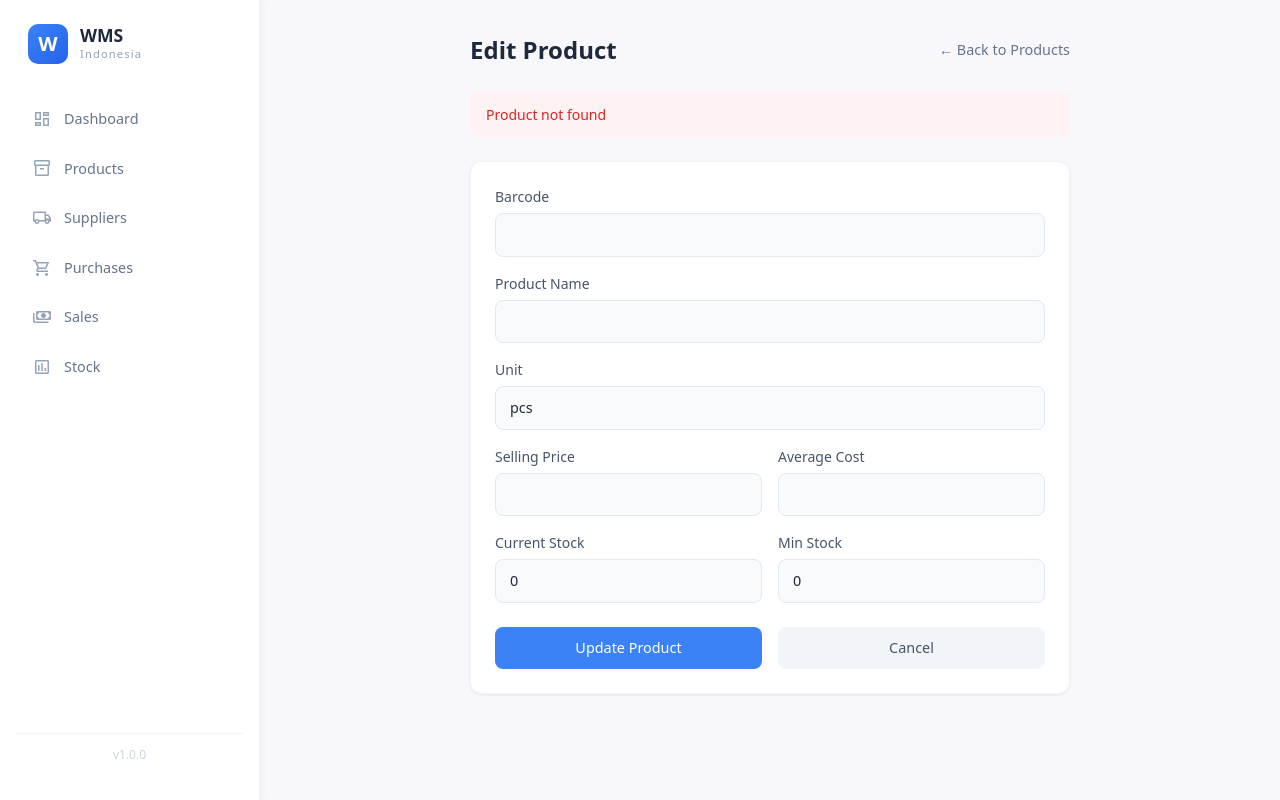
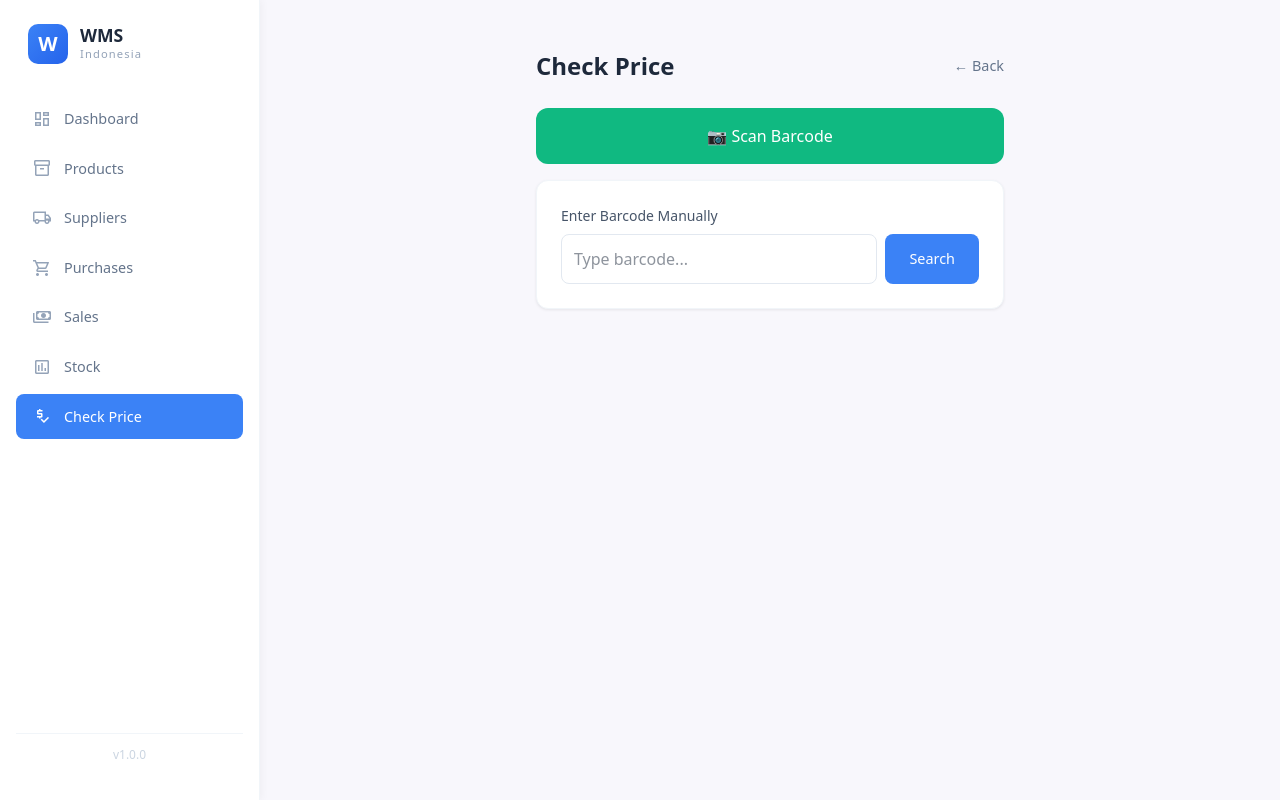
Before and after one commit to sigitsigatechnologies/wms-indonesia, a Next.js app: page /products/check-price in a window 1280 px wide. Built offline with nearby package versions, Linux system fonts and the light colour scheme; no server answers; the database is empty.

Commit message:
add check price menu with barcode scanner

```diff
--- /dev/null
+++ b/app/products/check-price/page.tsx
@@ -0,0 +1,268 @@
+'use client'
+
+import { useState, useRef, useEffect } from 'react'
+import Link from 'next/link'
+import { Html5Qrcode } from 'html5-qrcode'
+
+interface Product {
+  id: string
+  barcode: string
+  name: string
+  unit: string
+  sellingPrice: string
+  averageCost: string
+  currentStock: string
+}
+
+export default function CheckPricePage() {
+  const [barcode, setBarcode] = useState('')
+  const [product, setProduct] = useState<Product | null>(null)
+  const [loading, setLoading] = useState(false)
+  const [error, setError] = useState('')
+  const [scanning, setScanning] = useState(false)
+  const scannerRef = useRef<Html5Qrcode | null>(null)
+
+  async function searchProduct() {
+    if (!barcode.trim()) return
+
+    setLoading(true)
+    setError('')
+    setProduct(null)
+
+    try {
+      const res = await fetch(`/api/products?barcode=${encodeURIComponent(barcode)}`)
+      const data = await res.json()
+
+      if (data && data.length > 0) {
+        setProduct(data[0])
+      } else {
+        setError('Product not found')
+      }
+    } catch (err) {
+      setError('Error searching product')
+    } finally {
+      setLoading(false)
+    }
+  }
+
+  function handleKeyDown(e: React.KeyboardEvent) {
+    if (e.key === 'Enter') {
+      searchProduct()
+    }
+  }
+
+  // Scanner functions
+  const startScanner = async () => {
+    setScanning(true)
+    setError('')
+
+    try {
+      const scannerId = 'price-scanner'
+      scannerRef.current = new Html5Qrcode(scannerId)
+
+      const config = {
+        fps: 10,
+        qrbox: { width: 250, height: 150 },
+        aspectRatio: 1.333,
+        videoConstraints: {
+          width: { min: 640, ideal: 1280 },
+          height: { min: 480, ideal: 720 },
+          facingMode: 'environment'
+        }
+      }
+
+      const cameras = await Html5Qrcode.getCameras()
+      if (cameras && cameras.length > 0) {
+        await scannerRef.current.start(
+          cameras[0].id,
+          config,
+          (decodedText: string) => {
+            setBarcode(decodedText)
+            stopScanner()
+            searchProduct()
+          },
+          () => {}
+        )
+      } else {
+        setError('No camera found')
+        setScanning(false)
+      }
+    } catch (e: any) {
+      setError(e.message || 'Scanner error')
+      setScanning(false)
+    }
+  }
+
+  const stopScanner = async () => {
+    if (scannerRef.current) {
+      try {
+        await scannerRef.current.stop()
+        scannerRef.current.clear()
+      } catch (e) {}
+      scannerRef.current = null
+    }
+    setScanning(false)
+  }
+
+  useEffect(() => {
+    return () => {
+      stopScanner()
+    }
+  }, [])
+
+  return (
+    <div style={{ maxWidth: '500px', margin: '0 auto', padding: '1rem' }}>
+      <div style={{ display: 'flex', justifyContent: 'space-between', alignItems: 'center', marginBottom: '1.5rem' }}>
+        <h2 style={{ margin: 0, color: '#1e293b', fontSize: '1.5rem', fontWeight: '600' }}>Check Price</h2>
+        <Link href="/" style={{ color: '#64748b', textDecoration: 'none', fontSize: '0.9rem' }}>
+          ← Back
+        </Link>
+      </div>
+
+      {/* Scanner Area */}
+      {scanning ? (
+        <div style={{
+          backgroundColor: '#1e293b',
+          borderRadius: '12px',
+          padding: '1rem',
+          marginBottom: '1rem',
+        }}>
+          <div style={{ display: 'flex', justifyContent: 'space-between', alignItems: 'center', marginBottom: '0.5rem' }}>
+            <p style={{ margin: 0, color: 'white', fontSize: '0.875rem' }}>Scanning...</p>
+            <button
+              onClick={stopScanner}
+              style={{
+                padding: '0.25rem 0.5rem',
+                backgroundColor: '#ef4444',
+                color: 'white',
+                border: 'none',
+                borderRadius: '4px',
+                cursor: 'pointer',
+                fontSize: '0.75rem',
+              }}
+            >
+              Cancel
+            </button>
+          </div>
+          <div id="price-scanner" style={{ borderRadius: '8px', overflow: 'hidden' }} />
+        </div>
+      ) : (
+        <button
+          onClick={startScanner}
+          style={{
+            width: '100%',
+            padding: '1rem',
+            backgroundColor: '#10b981',
+            color: 'white',
+            border: 'none',
+            borderRadius: '12px',
+            cursor: 'pointer',
+            fontSize: '1rem',
+            fontWeight: '500',
+            marginBottom: '1rem',
+            display: 'flex',
+            alignItems: 'center',
+            justifyContent: 'center',
+            gap: '0.5rem',
+          }}
+        >
+          📷 Scan Barcode
+        </button>
+      )}
+
+      {/* Manual Input */}
+      <div style={{
+        backgroundColor: 'white',
+        borderRadius: '12px',
+        padding: '1.5rem',
+        boxShadow: '0 1px 3px rgba(0,0,0,0.08)',
+        border: '1px solid #f1f5f9',
+      }}>
+        <label style={{ display: 'block', fontSize: '0.875rem', fontWeight: '500', color: '#475569', marginBottom: '0.5rem' }}>
+          Enter Barcode Manually
+        </label>
+        <div style={{ display: 'flex', gap: '0.5rem' }}>
+          <input
+            type="text"
+            value={barcode}
+            onChange={(e) => setBarcode(e.target.value)}
+            onKeyDown={handleKeyDown}
+            placeholder="Type barcode..."
+            style={{
+              flex: 1,
+              padding: '0.75rem',
+              border: '1px solid #e2e8f0',
+              borderRadius: '8px',
+              fontSize: '1rem',
+              outline: 'none',
+            }}
+          />
+          <button
+            onClick={searchProduct}
+            disabled={loading}
+            style={{
+              padding: '0.75rem 1.5rem',
+              backgroundColor: '#3b82f6',
+              color: 'white',
+              border: 'none',
+              borderRadius: '8px',
+              cursor: loading ? 'not-allowed' : 'pointer',
+              opacity: loading ? 0.5 : 1,
+              fontSize: '0.9rem',
+              fontWeight: '500',
+            }}
+          >
+            {loading ? '...' : 'Search'}
+          </button>
+        </div>
+      </div>
+
+      {/* Error */}
+      {error && (
+        <div style={{ marginTop: '1rem', padding: '1rem', backgroundColor: '#fef2f2', borderRadius: '8px', color: '#dc2626', textAlign: 'center' }}>
+          {error}
+        </div>
+      )}
+
+      {/* Product Result */}
+      {product && (
+        <div style={{
+          marginTop: '1.5rem',
+          backgroundColor: 'white',
+          borderRadius: '16px',
+          overflow: 'hidden',
+          boxShadow: '0 4px 12px rgba(0,0,0,0.1)',
+        }}>
+          <div style={{ backgroundColor: '#3b82f6', padding: '1.5rem', textAlign: 'center' }}>
+            <p style={{ margin: 0, color: 'rgba(255,255,255,0.8)', fontSize: '0.875rem' }}>PRODUCT NAME</p>
+            <h3 style={{ margin: '0.5rem 0 0', color: 'white', fontSize: '1.5rem', fontWeight: '600' }}>{product.name}</h3>
+          </div>
+
+          <div style={{ padding: '1.5rem' }}>
+            <div style={{ textAlign: 'center', marginBottom: '1.5rem' }}>
+              <p style={{ margin: 0, color: '#64748b', fontSize: '0.875rem' }}>SELLING PRICE</p>
+              <p style={{ margin: '0.5rem 0 0', color: '#1e293b', fontSize: '2.5rem', fontWeight: '700' }}>
+                Rp {Number(product.sellingPrice).toLocaleString('id-ID')}
+              </p>
+            </div>
+
+            <div style={{ display: 'grid', gridTemplateColumns: '1fr 1fr', gap: '1rem', borderTop: '1px solid #f1f5f9', paddingTop: '1rem' }}>
+              <div>
+                <p style={{ margin: 0, color: '#64748b', fontSize: '0.75rem' }}>STOCK</p>
+                <p style={{ margin: '0.25rem 0 0', color: '#1e293b', fontSize: '1.1rem', fontWeight: '500' }}>
+                  {product.currentStock} {product.unit}
+                </p>
+              </div>
+              <div>
+                <p style={{ margin: 0, color: '#64748b', fontSize: '0.75rem' }}>BARCODE</p>
+                <p style={{ margin: '0.25rem 0 0', color: '#1e293b', fontSize: '1rem', fontFamily: 'monospace' }}>
+                  {product.barcode}
+                </p>
+              </div>
+            </div>
+          </div>
+        </div>
+      )}
+    </div>
+  )
+}
--- a/components/MobileNav.tsx
+++ b/components/MobileNav.tsx
@@ -17,6 +17,7 @@ const navItems: NavItem[] = [
   { label: 'Purchases', href: '/purchases', icon: 'shopping_cart' },
   { label: 'Sales', href: '/sales', icon: 'payments' },
   { label: 'Stock', href: '/stock', icon: 'assessment' },
+  { label: 'Check Price', href: '/products/check-price', icon: 'price_check' },
 ]
 
 export default function MobileNav() {
--- a/components/Sidebar.tsx
+++ b/components/Sidebar.tsx
@@ -16,6 +16,7 @@ const navItems: NavItem[] = [
   { label: 'Purchases', href: '/purchases', icon: 'shopping_cart' },
   { label: 'Sales', href: '/sales', icon: 'payments' },
   { label: 'Stock', href: '/stock', icon: 'assessment' },
+  { label: 'Check Price', href: '/products/check-price', icon: 'price_check' },
 ]
 
 export default function Sidebar() {
```
